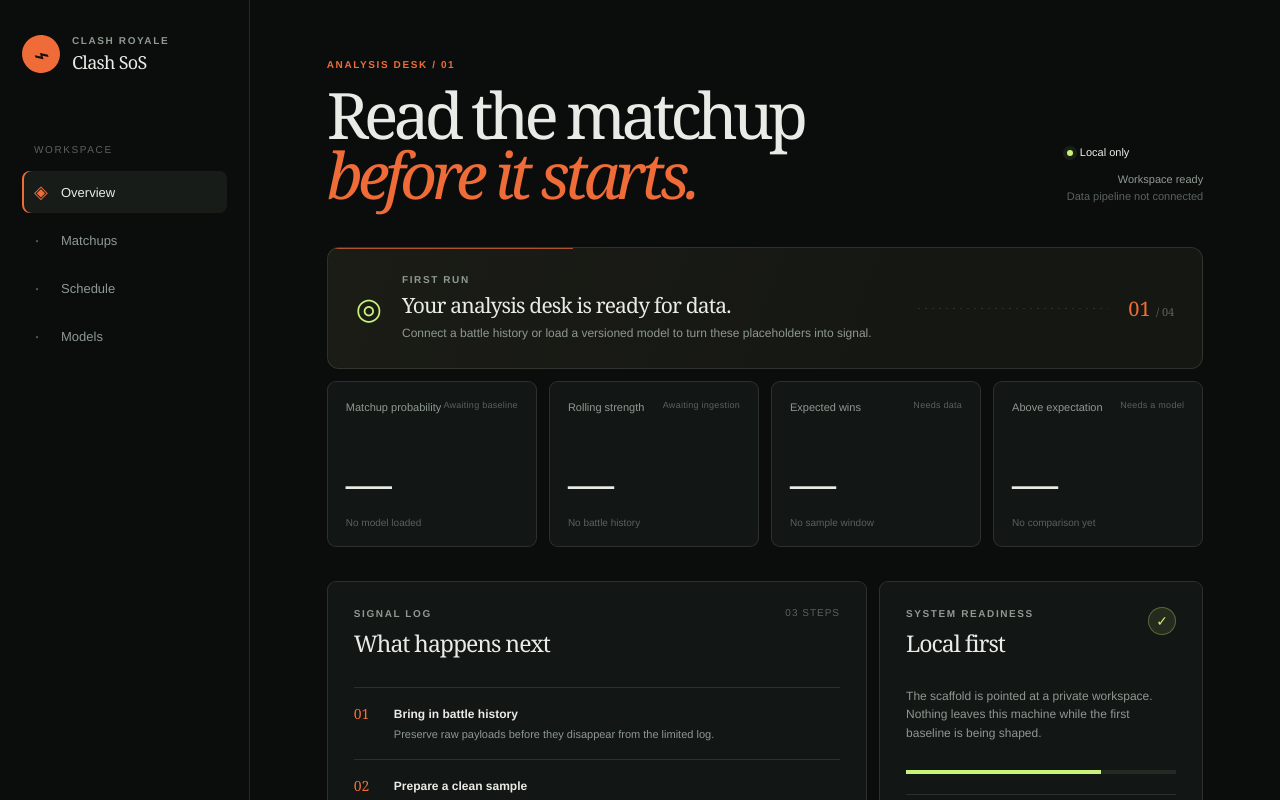
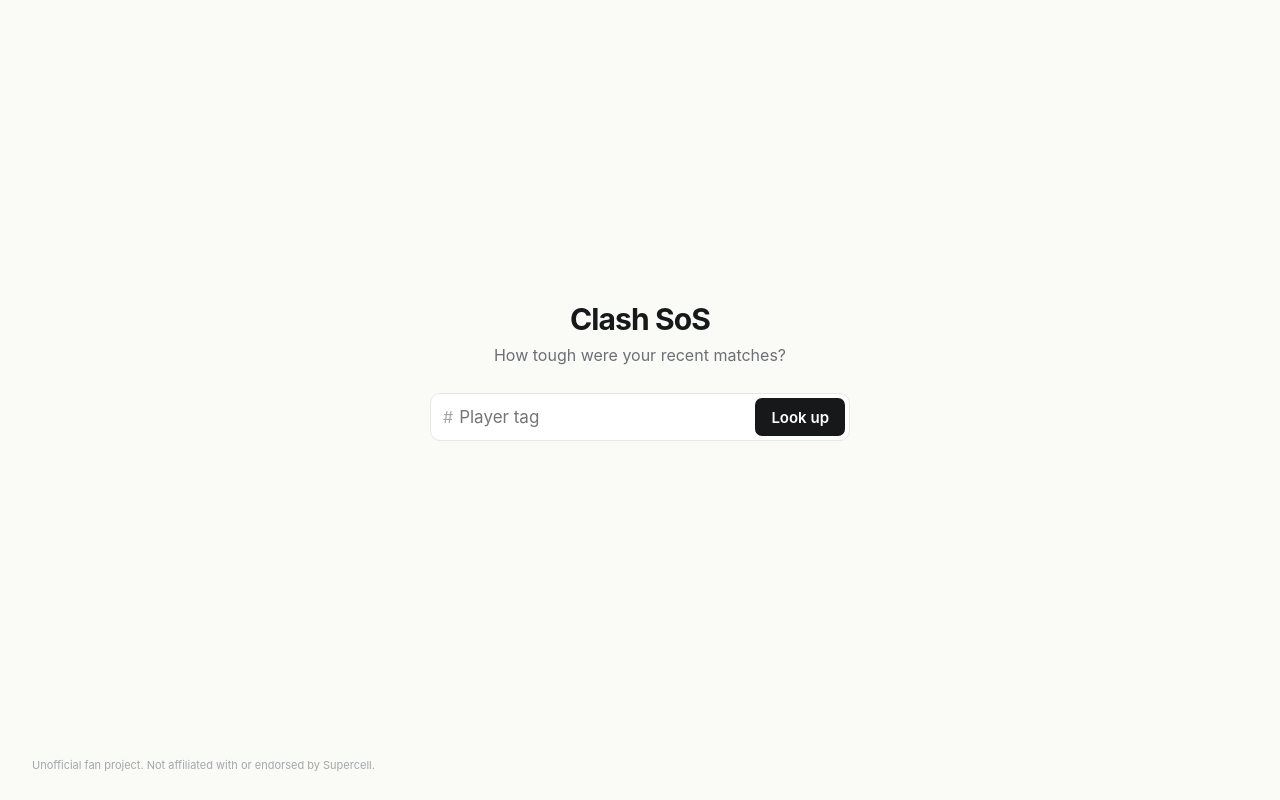
Before and after one commit to ryanzhouuu/hard-counter, a React (Vite) app in the folder frontend/: page / in a window 1280 px wide. Shown: the top 800 px of the page. Built offline with nearby package versions, Linux system fonts and the light colour scheme.

Commit message:
feat: wire the player report into the web app

```diff
--- a/frontend/index.html
+++ b/frontend/index.html
@@ -3,8 +3,8 @@
   <head>
     <meta charset="UTF-8" />
     <meta name="viewport" content="width=device-width, initial-scale=1.0" />
-    <meta name="theme-color" content="#101211" />
-    <title>Clash SoS · Matchup intelligence</title>
+    <meta name="theme-color" content="#fafaf7" />
+    <title>Clash SoS</title>
   </head>
   <body>
     <div id="root"></div>
--- a/frontend/src/app/App.tsx
+++ b/frontend/src/app/App.tsx
@@ -1,77 +1,30 @@
-import { useState } from "react";
+import { Landing } from "../features/landing/Landing";
+import { ReportPage } from "../features/report/ReportPage";
+import { useReport } from "../features/report/useReport";
+import "./tokens.css";
 
-import { OverviewPage } from "../features/overview/OverviewPage";
-import "./app.css";
-import "./overview.css";
-import "./responsive.css";
-
-const navItems = ["Overview", "Matchups", "Schedule", "Models"] as const;
-type NavItem = (typeof navItems)[number];
-
-function MarkIcon() {
-  return (
-    <span className="brand-mark" aria-hidden="true">
-      ⌁
-    </span>
-  );
-}
+const DISCLAIMER = "Unofficial fan project. Not affiliated with or endorsed by Supercell.";
 
 function App() {
-  const [activeView, setActiveView] = useState<NavItem>("Overview");
-
+  const view = useReport();
   return (
-    <main className="app-shell">
-      <aside className="sidebar">
-        <div className="brand">
-          <MarkIcon />
-          <div>
-            <p className="eyebrow">CLASH ROYALE</p>
-            <p className="brand-name">Clash SoS</p>
-          </div>
-        </div>
-
-        <nav className="primary-nav" aria-label="Primary navigation">
-          <p className="nav-label">Workspace</p>
-          {navItems.map((item) => (
-            <button
-              className={`nav-item${activeView === item ? " active" : ""}`}
-              key={item}
-              type="button"
-              aria-current={activeView === item ? "page" : undefined}
-              onClick={() => setActiveView(item)}
-            >
-              <span className="nav-icon" aria-hidden="true">
-                {item === "Overview" ? "◈" : "·"}
-              </span>
-              {item}
-            </button>
-          ))}
-        </nav>
-
-        <div className="sidebar-footer">
-          <div className="sync-badge">
-            <span className="status-dot" />
-            Local workspace
-          </div>
-          <p>Model artifacts stay on this machine until you choose to publish them.</p>
-        </div>
-      </aside>
-
-      <section className="content-area">
-        {activeView === "Overview" ? (
-          <OverviewPage />
-        ) : (
-          <section className="empty-view" aria-live="polite">
-            <p className="eyebrow accent">COMING NEXT</p>
-            <h1>{activeView}</h1>
-            <p>The analysis surface is scaffolded and waiting for its first data pipeline.</p>
-            <button className="text-button" type="button" onClick={() => setActiveView("Overview")}>
-              Return to overview <span aria-hidden="true">↗</span>
-            </button>
-          </section>
-        )}
-      </section>
-    </main>
+    <div className="app">
+      {view.query === null ? (
+        <Landing onLookUp={view.lookUp} />
+      ) : (
+        <ReportPage
+          tag={view.query.tag}
+          windowSize={view.query.windowSize}
+          report={view.report}
+          loading={view.loading}
+          error={view.error}
+          onLookUp={view.lookUp}
+          onSelectWindow={view.selectWindow}
+          onRetry={view.retry}
+        />
+      )}
+      <footer className="disclaimer">{DISCLAIMER}</footer>
+    </div>
   );
 }
 
--- a/frontend/vite.config.ts
+++ b/frontend/vite.config.ts
@@ -3,6 +3,9 @@
 
 export default defineConfig({
   plugins: [react()],
+  server: {
+    proxy: { "/api": "http://127.0.0.1:8000" },
+  },
   test: {
     environment: "jsdom",
     globals: true,
```
Also changed, not shown: 3 other files (tests, documents, lock files or other folders).
